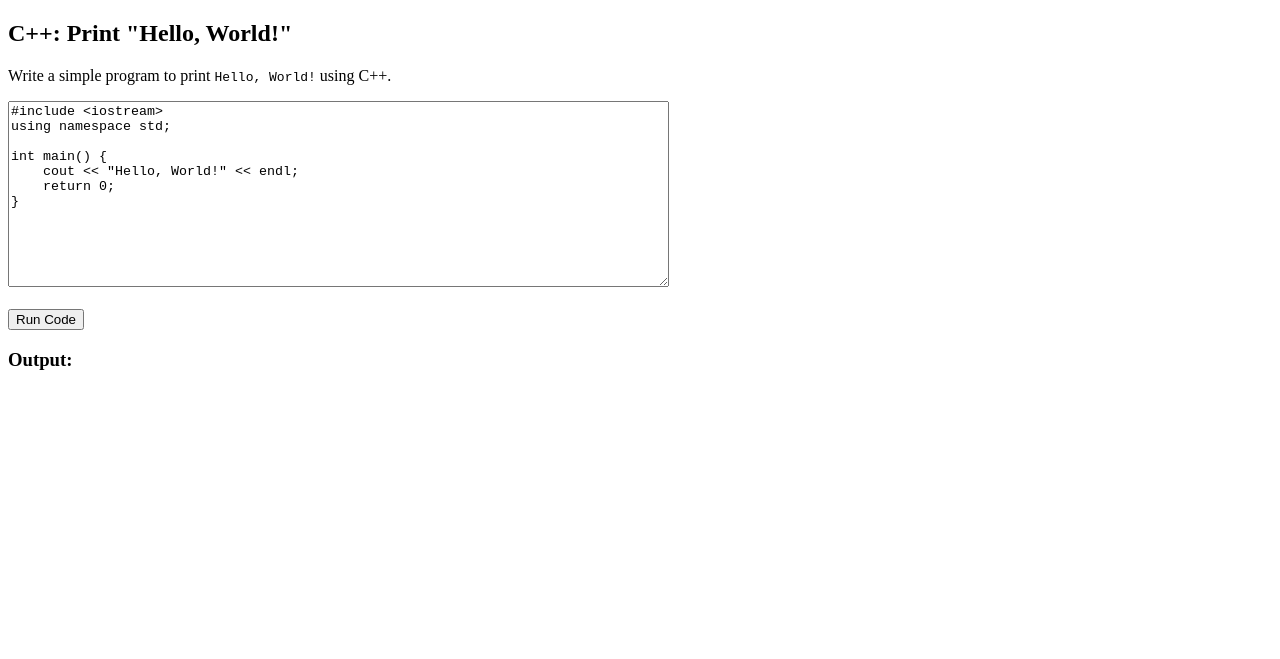
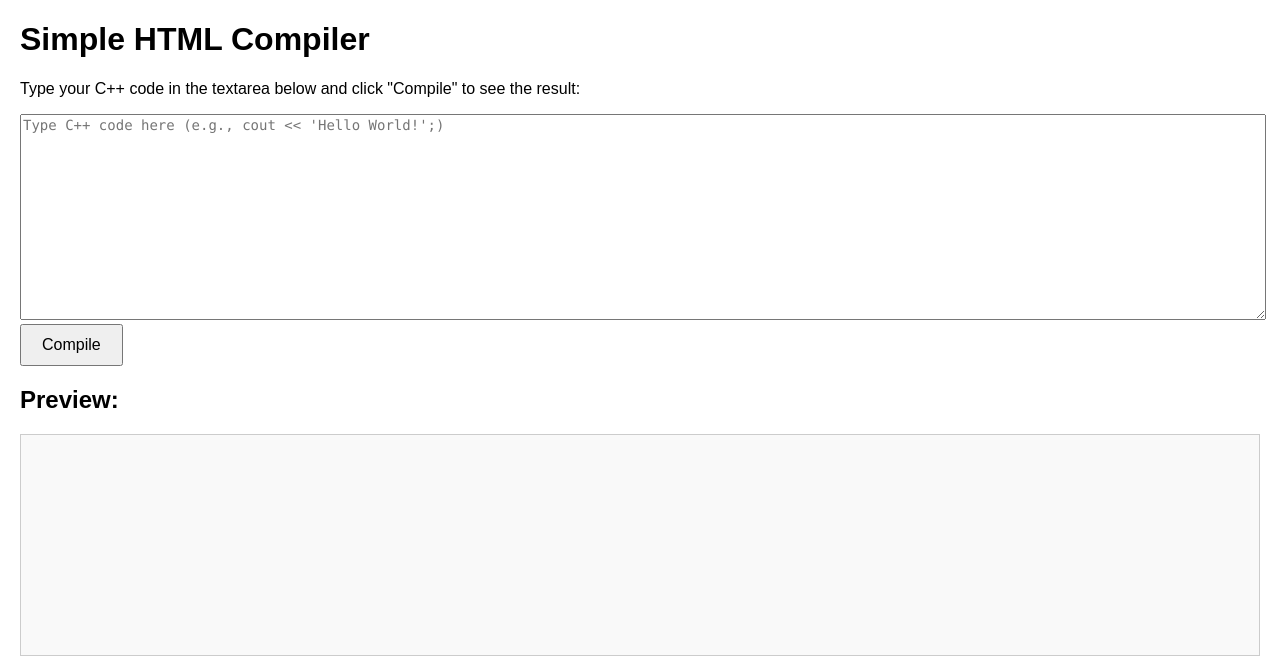
Before and after one commit to ENAMOC/logo, a plain HTML site: page index.html in a window 1280 px wide. Drawn offline with Linux system fonts and the light colour scheme.

Commit message:
Update index.html

```diff
--- a/index.html
+++ b/index.html
@@ -1,49 +1,85 @@
 <!DOCTYPE html>
 <html lang="en">
 <head>
-  <meta charset="UTF-8" />
-  <title>C++ Runner</title>
+    <meta charset="UTF-8">
+    <meta name="viewport" content="width=device-width, initial-scale=1.0">
+    <title>Simple HTML Compiler</title>
+    <style>
+        body {
+            font-family: Arial, sans-serif;
+            margin: 20px;
+        }
+        textarea {
+            width: 100%;
+            height: 200px;
+            font-family: Consolas, monospace;
+            font-size: 14px;
+        }
+        button {
+            padding: 10px 20px;
+            font-size: 16px;
+            cursor: pointer;
+        }
+        #preview {
+            margin-top: 20px;
+            border: 1px solid #ccc;
+            padding: 10px;
+            min-height: 200px;
+            background-color: #f9f9f9;
+        }
+    </style>
 </head>
 <body>
-  <h2>C++: Print "Hello, World!"</h2>
-  <p>Write a simple program to print <code>Hello, World!</code> using C++.</p>
 
-  <textarea id="code" rows="12" cols="80">
-#include <iostream>
-using namespace std;
+    <h1>Simple HTML Compiler</h1>
+    <p>Type your C++ code in the textarea below and click "Compile" to see the result:</p>
 
-int main() {
-    cout << "Hello, World!" << endl;
-    return 0;
-}
-  </textarea><br><br>
+    <textarea id="codeInput" placeholder="Type C++ code here (e.g., cout << 'Hello World!';)"></textarea><br>
+    <button onclick="compileCode()">Compile</button>
 
-  <button onclick="runCppCode()">Run Code</button>
-  <h3>Output:</h3>
-  <pre id="output"></pre>
+    <h2>Preview:</h2>
+    <div id="preview"></div>
 
     <script>
-    async function runCppCode() {
-      const code = document.getElementById("code").value;
-      const output = document.getElementById("output");
+        async function compileCode() {
+            // Get the code from the textarea
+            var code = document.getElementById('codeInput').value;
 
-      output.textContent = "⏳ Running...";
+            // API client details
+            const body = {
+                script: code,
+                language: "cpp",
+                versionIndex: "5", // Use "5" for GCC 9.1.0
+                clientId: "41d789b055e5b8dbaa2fe6f6606ffa23",
+                clientSecret: "8bd35c40371328eed108fce2ef777246cd37b136a2cfc1b84652591cb17c75c3"
+            };
 
             try {
-        const response = await fetch("http://localhost:3000/run-cpp", {
-          method: "POST",
+                // Send the request to the CORS proxy
+                const response = await fetch('https://cors-anywhere.herokuapp.com/https://api.jdoodle.com/v1/execute', {
+                    method: 'POST',
                     headers: {
-            "Content-Type": "application/json"
+                        'Content-Type': 'application/json',
+                        // Additional header to allow the proxy to work
+                        'x-requested-with': 'XMLHttpRequest'
                     },
-          body: JSON.stringify({ code })
+                    body: JSON.stringify(body),
                 });
 
-        const result = await response.json();
-        output.textContent = result.output || result.error || "No output.";
-      } catch (err) {
-        output.textContent = "⚠️ Error connecting to server.";
+                const data = await response.json();
+
+                // Display the result or error message in the preview div
+                if (data.output) {
+                    document.getElementById('preview').innerHTML = `<pre>${data.output}</pre>`;
+                } else {
+                    document.getElementById('preview').innerHTML = `<pre>Error: ${data.error}</pre>`;
+                }
+            } catch (error) {
+                console.error('Error:', error);
+                document.getElementById('preview').innerHTML = `<pre>Error: ${error.message}</pre>`;
             }
         }
     </script>
+
 </body>
 </html>
```
Lines whose indentation alone changed are shown as unchanged.
